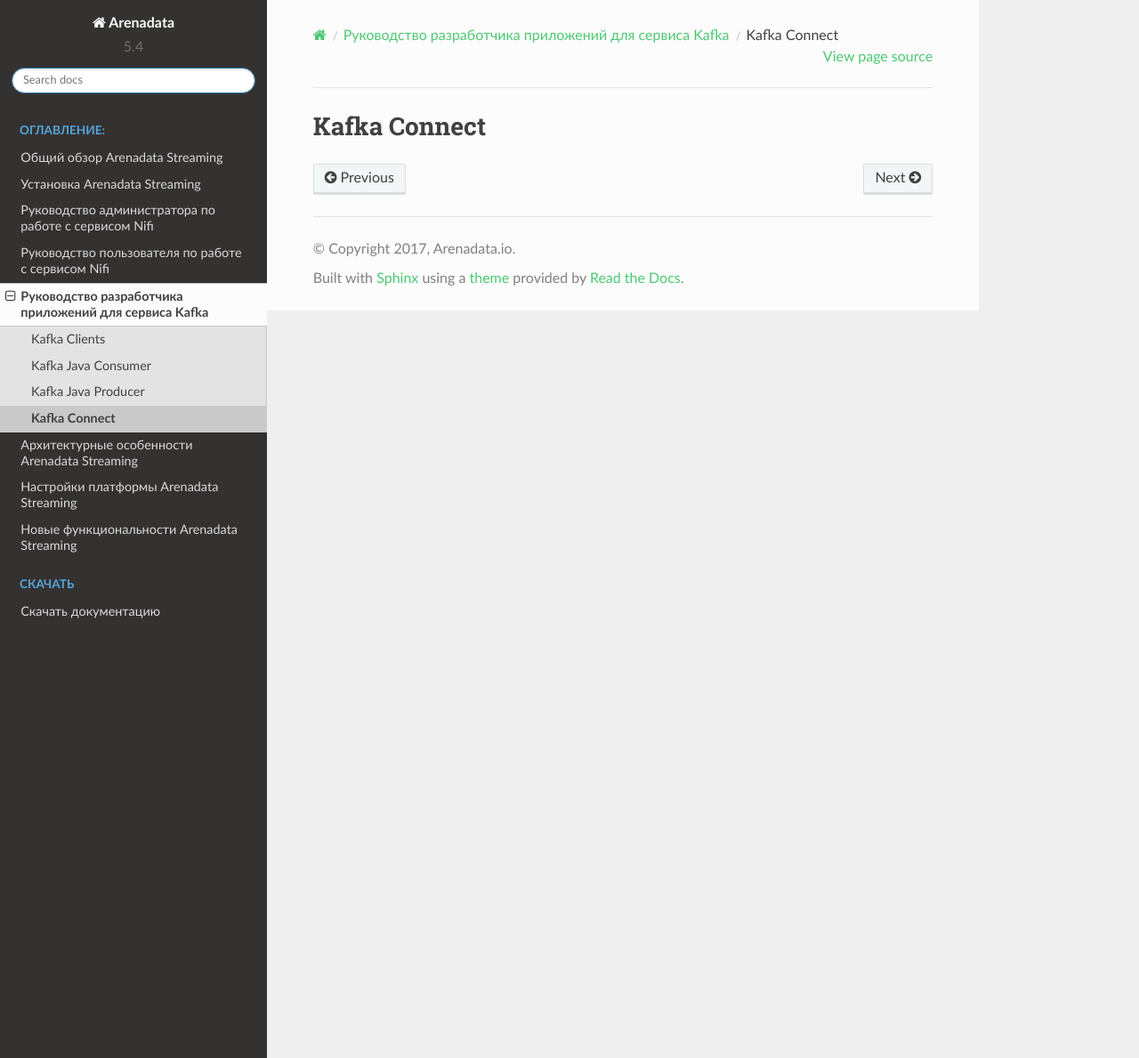
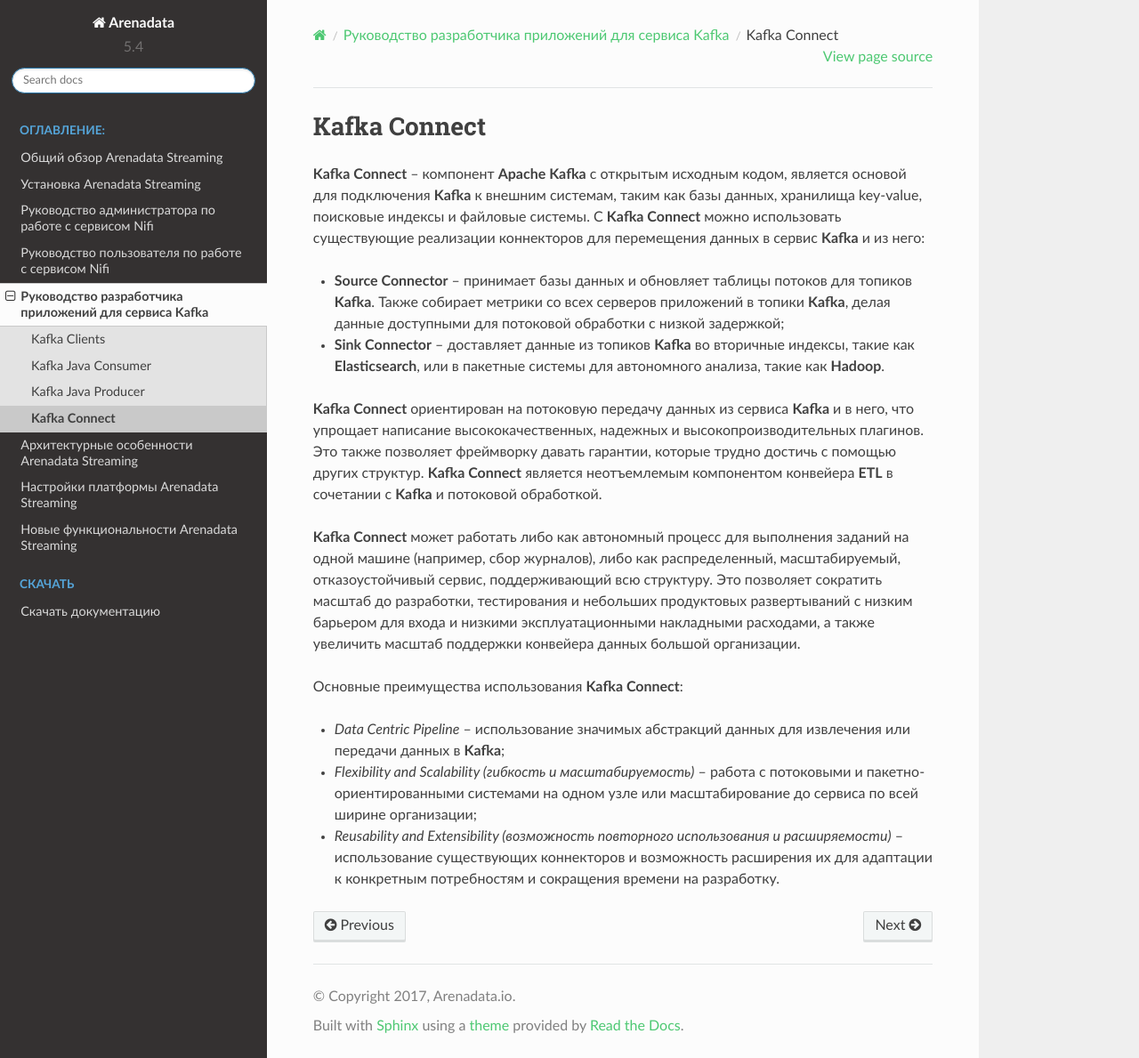
Before and after one commit to arenadata/docs_ads, a Sphinx documentation site: the page built from source/DeveloperKafka/Connect.rst, in a window 1280 px wide and 1189 px high. Shown: the whole window at 89% size. Built offline with Sphinx 7.4.7 and the Read the Docs theme 2.0.0, drawn with Linux system fonts in a browser that asks for light colours; pages that are not in the unit, such as notebooks, are missing from menus.

Commit message:
Update Connect.rst

```diff
--- a/source/DeveloperKafka/Connect.rst
+++ b/source/DeveloperKafka/Connect.rst
@@ -1,2 +1,18 @@
 Kafka Connect
 =================
+
+**Kafka Connect** -- компонент **Apache Kafka** с открытым исходным кодом, является основой для подключения **Kafka** к внешним системам, таким как базы данных, хранилища key-value, поисковые индексы и файловые системы. С **Kafka Connect** можно использовать существующие реализации коннекторов для перемещения данных в сервис **Kafka** и из него:
+
++ **Source Connector** -- принимает базы данных и обновляет таблицы потоков для топиков **Kafka**. Также собирает метрики со всех серверов приложений в топики **Kafka**, делая данные доступными для потоковой обработки с низкой задержкой;
+
++ **Sink Connector** -- доставляет данные из топиков **Kafka** во вторичные индексы, такие как **Elasticsearch**, или в пакетные системы для автономного анализа, такие как **Hadoop**.
+
+**Kafka Connect** ориентирован на потоковую передачу данных из сервиса **Kafka** и в него, что упрощает написание высококачественных, надежных и высокопроизводительных плагинов. Это также позволяет фреймворку давать гарантии, которые трудно достичь с помощью других структур. **Kafka Connect** является неотъемлемым компонентом конвейера **ETL** в сочетании с **Kafka** и потоковой обработкой.
+
+**Kafka Connect** может работать либо как автономный процесс для выполнения заданий на одной машине (например, сбор журналов), либо как распределенный, масштабируемый, отказоустойчивый сервис, поддерживающий всю структуру. Это позволяет сократить масштаб до разработки, тестирования и небольших продуктовых развертываний с низким барьером для входа и низкими эксплуатационными накладными расходами, а также увеличить масштаб поддержки конвейера данных большой организации.
+
+Основные преимущества использования **Kafka Connect**:
+
++ *Data Centric Pipeline* -- использование значимых абстракций данных для извлечения или передачи данных в **Kafka**;
++ *Flexibility and Scalability (гибкость и масштабируемость)* -- работа с потоковыми и пакетно-ориентированными системами на одном узле или масштабирование до сервиса по всей ширине организации;
++ *Reusability and Extensibility (возможность повторного использования и расширяемости)* -- использование существующих коннекторов и возможность расширения их для адаптации к конкретным потребностям и сокращения времени на разработку.
```
